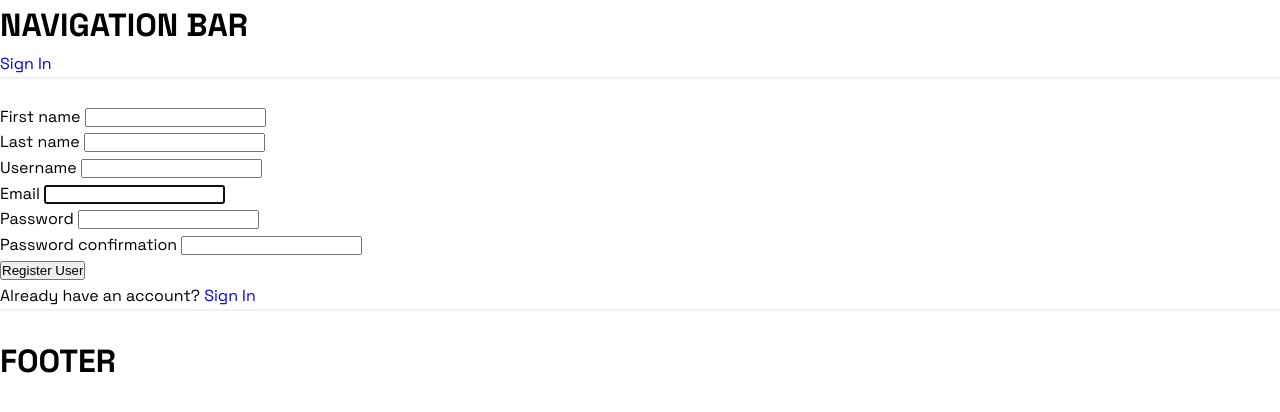
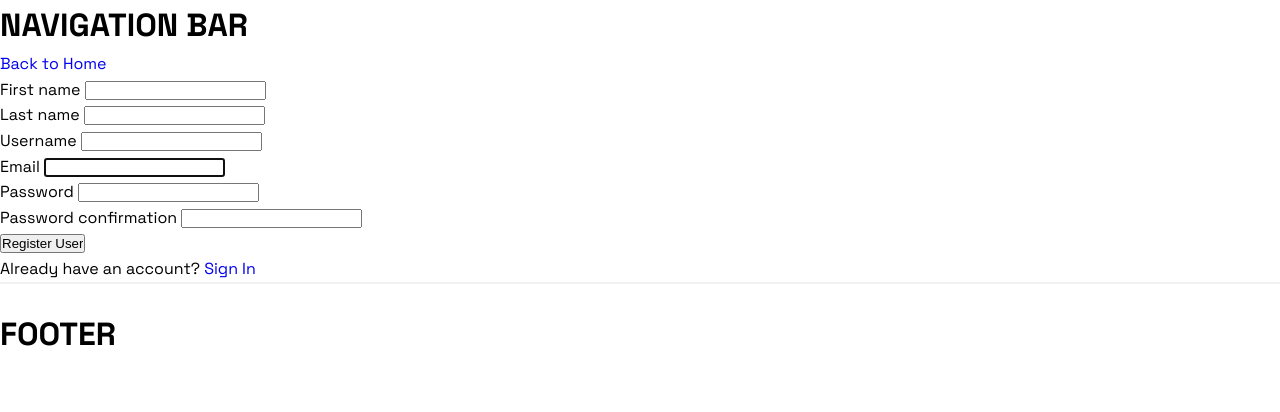
Before and after one commit to pacheco-luis/delivery_system, a Django app: page /register/driver/ in a window 1280 px wide. Shown: the top 412 px of the page. Run offline with Django 4.2, Linux system fonts and the light colour scheme.

Commit message:
updated links in landing page tabs and registration buttons

```diff
--- a/delivery_system/settings.py
+++ b/delivery_system/settings.py
@@ -161,7 +161,7 @@ AUTH_USER_MODEL = 'users.User'
 
 
 # add by Sam for dj-places
-PLACES_MAPS_API_KEY= "_qPCwG4ckowCSkZ6_KThWRF6wve0CYUqSUAIzaSy"           # enable maps JavaScript and Places google APIs,
+PLACES_MAPS_API_KEY= "wGzwRFkoP4UW_AcThqIC"           # enable maps JavaScript and Places google APIs,
 PLACES_MAP_WIDGET_HEIGHT=480
 PLACES_MAP_OPTIONS='{"center": { "lat": 23.993356020228287, "lng": 121.60125981977495 }, "zoom": 15}'
 PLACES_MARKER_OPTIONS='{"draggable": true, "clickable": true}'
--- a/package_request/models.py
+++ b/package_request/models.py
@@ -2,13 +2,14 @@ from django.db import models
 from users.models import Customer
 from phonenumber_field.modelfields import PhoneNumberField
 from places.fields import PlacesField
+import uuid
 
 # Create your models here.
 class Package(models.Model):
     WEIGHT_CHOICES = [ ('<2', '<2'), ('2-5', '2-5'),
                       ('5-10', '5-10'), ('>10', '>10'),
                       ]
-
+    package_id = models.UUIDField(primary_key=True, default=uuid.uuid4, editable=False)
     sender_id = models.ForeignKey(Customer, on_delete=models.SET_NULL, null=True)
     sender_phone = PhoneNumberField(region='TW', blank=False)
     sender_address = PlacesField(blank = True)
--- a/package_request/templates/step1.html
+++ b/package_request/templates/step1.html
@@ -6,7 +6,7 @@
     <div class="request_body">
         <h1>To deliver the package, please verify or enter your information:</h1>
         <br/>
-        <form action="{% url 'package_request_app:request_form' %}" method="post">
+        <form action="{% url 'package_request_app:request_form_1_of_3' %}" method="post">
             <div class="package_form" style="position: relative; left: 20%; width: 60%;" >
                 <P style="font-style: italic; color:rgb(85, 85, 85)">NOTE: Lorem ipsum dolor sit amet, consectetur adipiscing elit.</P>
                 {% csrf_token %}
--- a/package_request/urls.py
+++ b/package_request/urls.py
@@ -5,9 +5,9 @@ app_name = 'package_request_app'
 urlpatterns = [
     path('', views.landing_page, name='landing_page'),
     path('user_home', views.home, name='home'),
-    path('step1', views.sender_form_handler, name='request_form'),
-    path('step2', views.receiver_form_handler, name='request_form_2_of_3'),
-    path('step3', views.package_form_handler, name='request_form_3_of_3'),
+    path('delivery-request/step1', views.sender_form_handler, name='request_form_1_of_3'),
+    path('delivery-request/step2', views.receiver_form_handler, name='request_form_2_of_3'),
+    path('delivery-request/step3', views.package_form_handler, name='request_form_3_of_3'),
     path('successful/', views.sucess, name='successful'),
     path('package_list/', views.all_packages, name = 'package_list'),
     path('delete_request/<id>', views.delete_request, name = 'delete_request')
--- a/static/js/landing_page.js
+++ b/static/js/landing_page.js
@@ -46,6 +46,10 @@ document.getElementById("reg-driver").onclick = function () {
     location.href = "/register/driver/";
 };
 
+document.getElementById("reg-driver").onclick = function () {
+    location.href = "/register/driver/";
+};
+
 document.getElementById("reg-customer").onclick = function () {
     location.href = "/register/customer/";
 };
--- a/templates/navbar.html
+++ b/templates/navbar.html
@@ -1,23 +1,24 @@
 <h1>NAVIGATION BAR</h1>
 
+<nav styl="background-color: orange; height: 300px;" class="nav flex-column">
+
     {% if request.user.is_authenticated %}
-
-<a href="{% url 'package_request_app:home' %}">Home</a>
+        <a class="nav-link active" href="{% url 'package_request_app:home' %}">Home</a>
 
         {% if request.user.is_customer %}
-<a href="{% url 'users:customer-account' %}">Account</a>
-<a href="{% url 'package_request_app:request_form' %}">Make a request</a>
-<a href="{% url 'package_request_app:package_list' %}">View Packages' Status</a>
+        <a class="nav-link" href="{% url 'users:customer-account' %}">Account</a>
+        <a class="nav-link" href="{% url 'package_request_app:request_form_1_of_3' %}">Make a request</a>
+        <a class="nav-link" href="{% url 'package_request_app:package_list' %}">View Packages' Status</a>
         {% else %}
-<a href="{% url 'users:driver-account' %}">Account</a>
+        <a class="nav-link" href="{% url 'users:driver-account' %}">Account</a>
         {% endif %}
-<a href="{% url 'users:logout' %}">Sign Out</a>
+        <a class="nav-link" href="{% url 'users:logout' %}">Sign Out</a>
         <h3>Hi {{ request.user.username }}</h3>
 
     {% else %}
 
-<a href="{% url 'users:login' %}">Sign In</a>
+    <a href="{% url 'package_request_app:landing_page' %}">Back to Home</a>
 
     {% endif %}
 
-<hr>
+</nav>
--- a/users/views.py
+++ b/users/views.py
@@ -44,6 +44,9 @@ def logoutUser(request):
     return redirect('users:login')
 
 def registerCustomer(request):
+    if request.user.is_authenticated:
+        return redirect('package_request_app:home')
+
     page = 'register'
     form = CustomUserCreationForm()
     context = {'page': page, 'form': form}
@@ -68,6 +71,8 @@ def registerCustomer(request):
     return render(request, 'sign-up.html', context)
 
 def registerDriver(request):
+    if request.user.is_authenticated:
+        return redirect('package_request_app:home')
     page = 'register'
     form = CustomUserCreationForm()
     context = {'page': page, 'form': form}
```
Also changed, not shown: package_request/templates/package_list.html (+6 -6 lines), package_request/migrations/0001_initial.py (deleted), package_request/migrations/0002_initial.py (deleted), package_request/migrations/__init__.py (deleted), users/migrations/0001_initial.py (deleted), users/migrations/__init__.py (deleted). Lines whose indentation alone changed are shown as unchanged.
